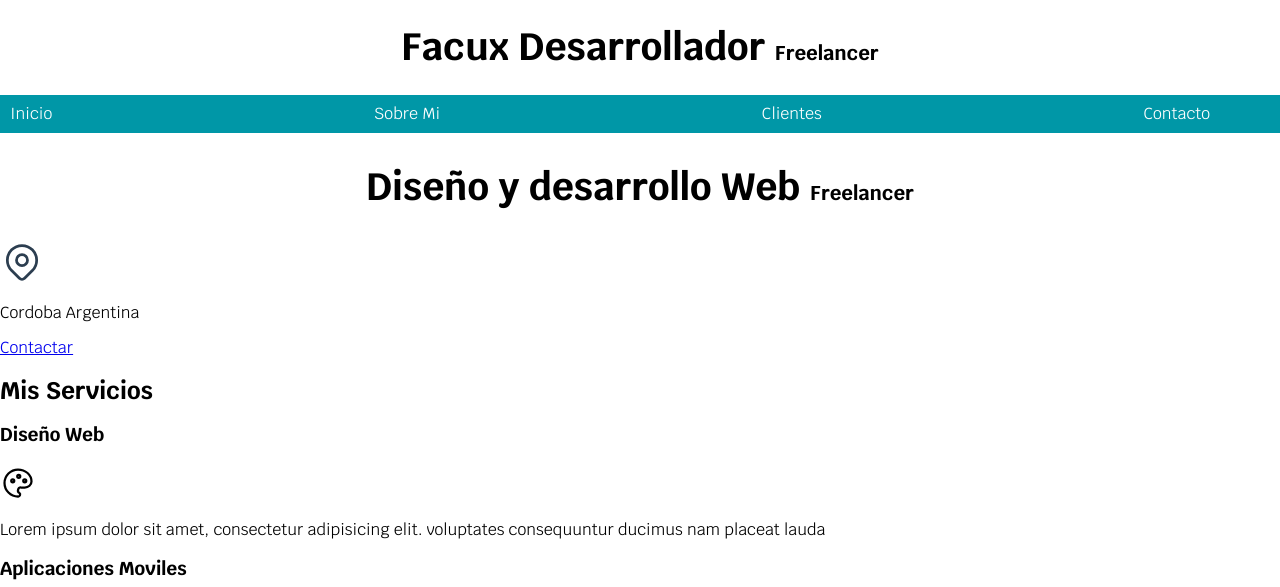
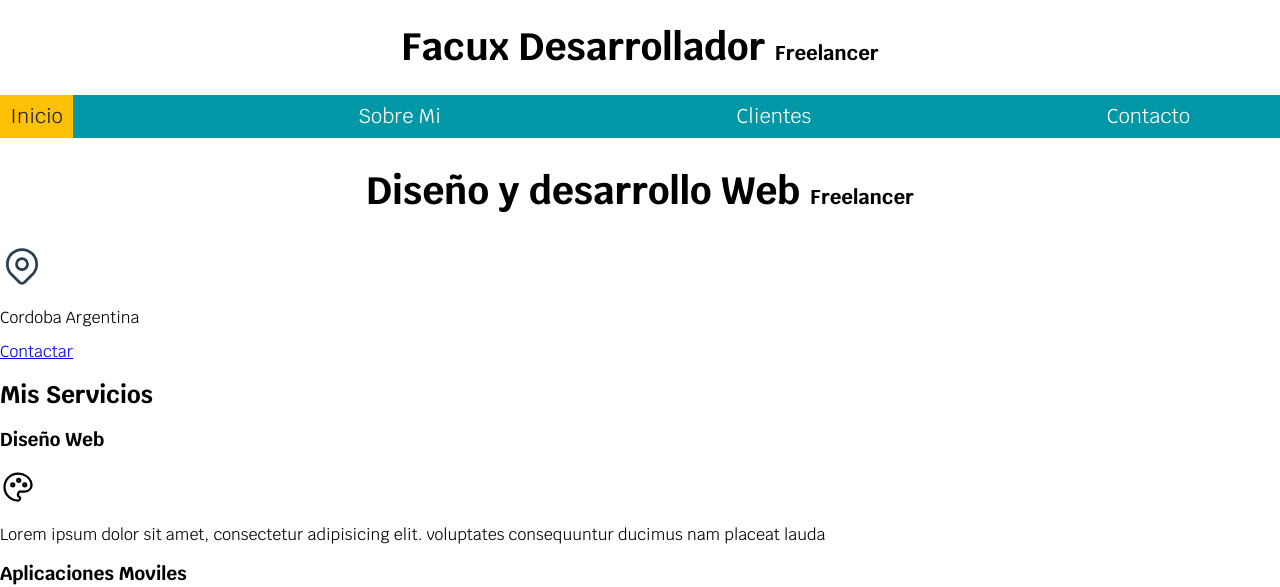
Before and after one commit to fmartintbx/web_layout, a plain HTML site: page index.html in a window 1280 px wide. In both pictures the pointer is over the link "Inicio". Shown: the top 587 px of the page. Drawn offline with Linux system fonts and the light colour scheme.

Commit message:
flex-box

```diff
--- a/css/styles.css
+++ b/css/styles.css
@@ -42,13 +42,20 @@ body {
     margin: 0, auto;
 }
 .navegacion-principal{
-    padding: 1rem;
+
     display: flex;
     justify-content: space-between;
 }
 .navegacion-principal a{
    color: var(--blanco);
    text-decoration: none;
+   font-size: 2rem;
+   font-style: 700;
+   padding:1rem;
 
 
 }
+.navegacion-principal a:hover{
+    background-color: var(--primario);
+    color: var(--oscuro);
+}
```
